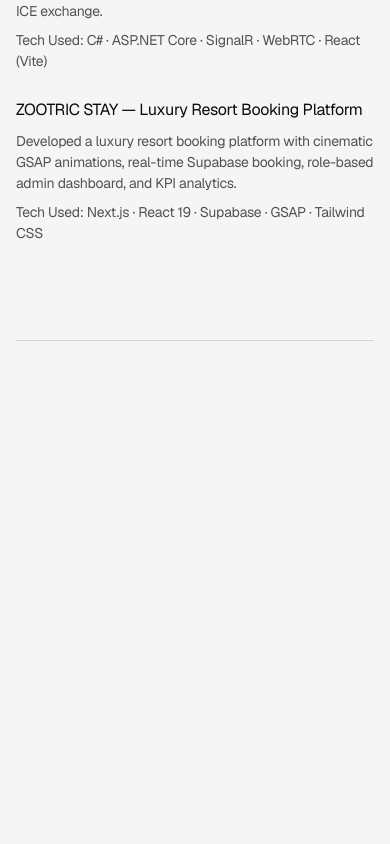
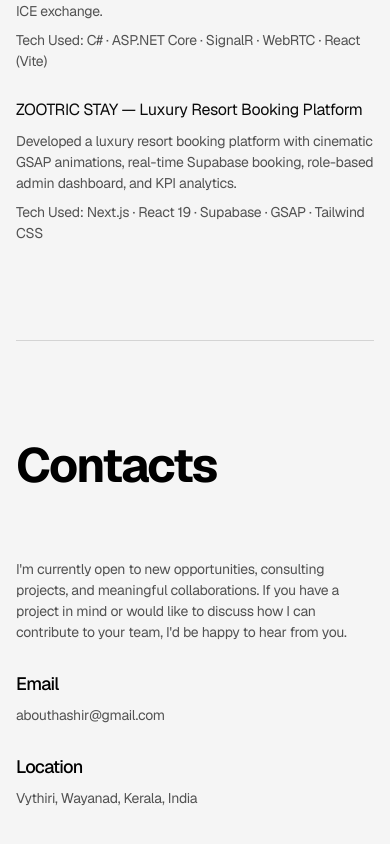
Before and after one commit to abouthashir/portfolio, a React (Vite) app: page / in a window 390 px wide. Shown: the part 2376-3220 px from the top of the page. Before the commit the page ends 2781 px from the top, so only its background shows below. Built offline with nearby package versions, Linux system fonts and the light colour scheme.

Commit message:
Add Contact section with email and phone links

```diff
--- a/src/App.tsx
+++ b/src/App.tsx
@@ -4,6 +4,7 @@
 import Reveal from "./components/Reveal"
 import Skills from "./components/Skills"
 import Projects from "./components/Projects"
+import Contact from "./components/Contact"
 
 function App() {
   return (
@@ -26,6 +27,10 @@
           <Projects />
         </Reveal>
         <hr className="border-border" />
+        <Reveal>
+          <Contact />
+        </Reveal>
+        <hr className="border-border" />
       </main>
     </div>
   )
--- /dev/null
+++ b/src/components/Contact.tsx
@@ -0,0 +1,43 @@
+type ContactItem = {
+    label: string
+    value: string
+    href?: string
+}
+
+const contactItems: ContactItem[] = [
+    { label: 'Email', value: 'abouthashir@gmail.com', href: 'abouthashir@gmail.com' },
+    { label: 'Location', value: 'Vythiri, Wayanad, Kerala, India' },
+]
+
+function Contact() {
+    return (
+        <section id="contact" className="flex flex-col gap-16">
+            <h2 className="text-5xl leading-[1.2] font-bold tracking-[-0.04em] md:leading-none">Contacts</h2>
+
+            <div className="flex flex-col gap-6 md:flex-row md:items-start md:gap-16">
+                <dl className="order-last flex flex-col gap-6 md:order-first md:flex-1">
+                    {contactItems.map((item) => (
+                        <div key={item.label} className="flex flex-col gap-1">
+                            <dt className="text-lg leading-8.5 font-medium">{item.label}</dt>
+                            <dd className="text-sm text-muted">
+                                {item.href ? (
+                                    <a href={item.href} className="underline-offset-4 hover:underline focus-visible:outline-2 focus-visible:outline-offset-2 focus-visible:outline-foreground">
+                                        {item.value}
+                                    </a>
+                                ) : (
+                                    item.value
+                                )}
+                            </dd>
+                        </div>
+                    ))}
+                </dl>
+
+                <p className="text-sm text-muted md:w-3/5">
+                    I'm currently open to new opportunities, consulting projects, and meaningful collaborations. If you have a project in mind or would like to discuss how I can contribute to your team, I'd be happy to hear from you.
+                </p>
+            </div>
+        </section>
+    )
+}
+
+export default Contact
```
